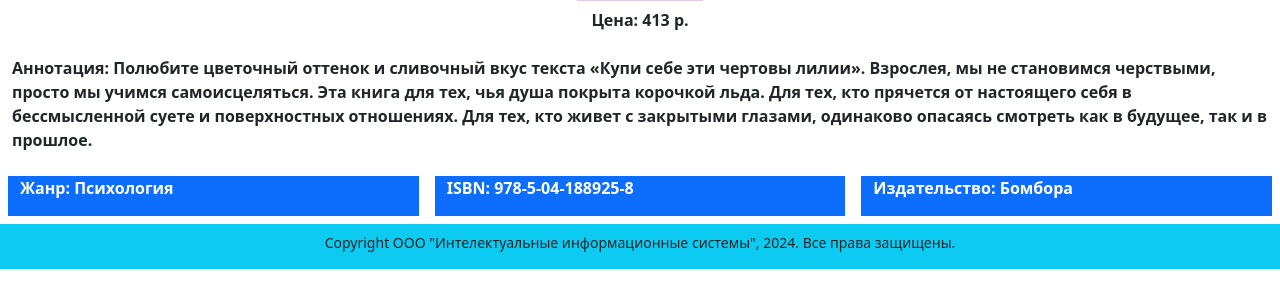
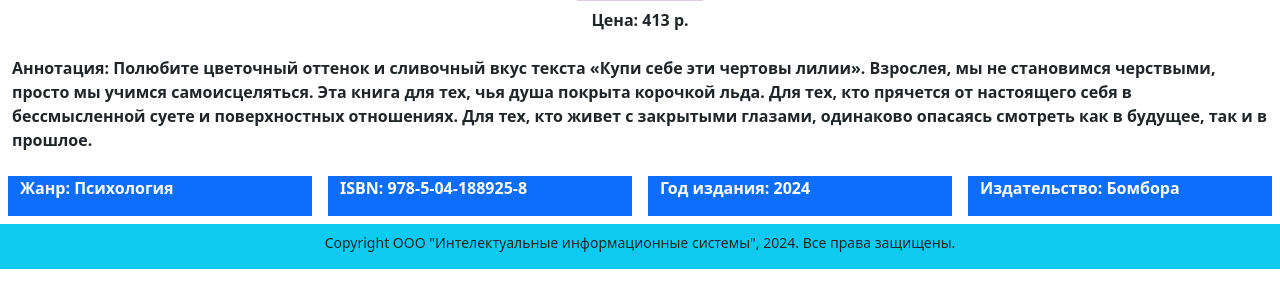
Before and after one commit to SpektR632/Web_Django_Project, a Django app: page /books/1/ in a window 1280 px wide. Shown: the part 497-800 px from the top of the page. Run offline with Django 5.2, Linux system fonts and the light colour scheme; data comes from the database, SQL or seed files in the repository; some libraries are stand-ins or nearby versions.

Commit message:
Корректировка

```diff
--- a/Website/templates/book_detail.html
+++ b/Website/templates/book_detail.html
@@ -32,6 +32,9 @@
             <p><strong>ISBN: {{ book.isbn }}</strong>
         </div>
         <div class="col mx-2 bg-primary text-white">
+            <p><strong>Год издания: {{ book.year }}</strong>
+        </div>
+        <div class="col mx-2 bg-primary text-white">
             <p><strong>Издательство: {{ book.publisher }}</strong>
         </div>
     </div>
```
Also changed, not shown: README.md, img_for_readme/img_2.png (deleted), img_for_readme/img_3.png (added).
